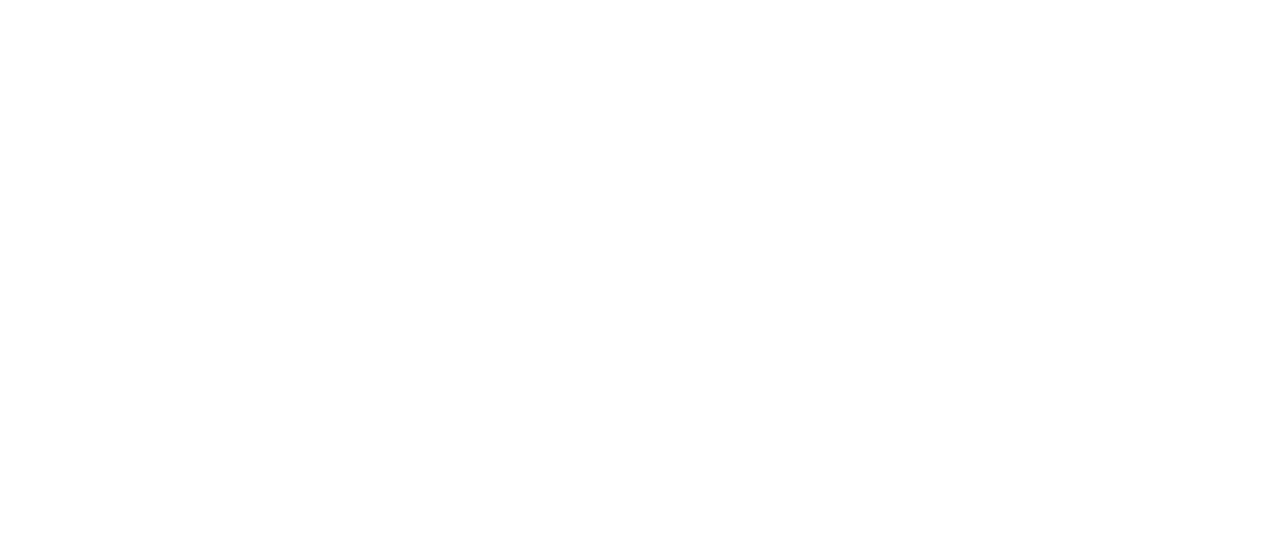
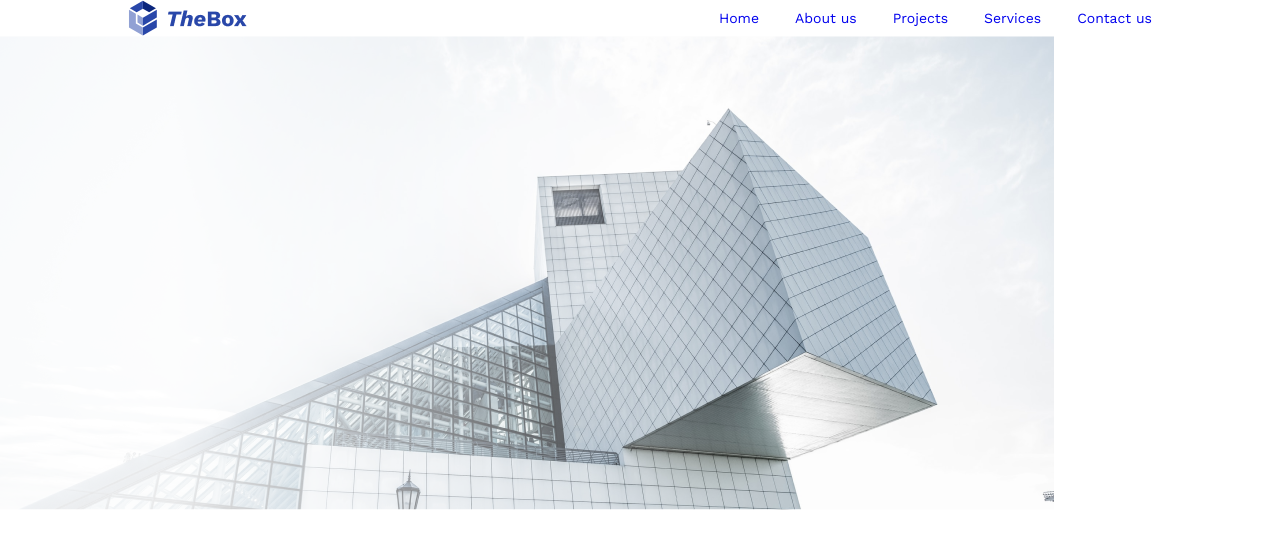
Before and after one commit to aedricson/find-the-project-land, a plain HTML site: page index.html in a window 1280 px wide. Drawn offline with nearby package versions, Linux system fonts and the light colour scheme.

Commit message:
Added header markup and some styles

```diff
--- a/index.html
+++ b/index.html
@@ -1,11 +1,57 @@
 <!DOCTYPE html>
 <html lang="en">
-<head>
+<head class="page">
   <meta charset="UTF-8">
   <meta name="viewport" content="width=device-width, initial-scale=1.0">
-  <title>Find the project</title>
+  <title>The box</title>
+  <link rel="preconnect" href="https://fonts.googleapis.com">
+  <link rel="preconnect" href="https://fonts.gstatic.com" crossorigin>
+  <link href="https://fonts.googleapis.com/css2?family=Work+Sans:ital,wght@0,100..900;1,100..900&display=swap" rel="stylesheet">
+  <link rel="stylesheet" href="styles/style.css">
 </head>
-<body>
+<body class="page__content">
+  <header class="header">
+    <div class="header__top page__wrap">
+      <div class="logo">
+        <a href="/" class="logo__link">
+          <div class="logo__icon">
+            <img src="./images/the-box_logo.svg" alt="logo icon">
+          </div>
 
+          <div class="logo__text">
+            <img src="./images/the-box_text-logo.png" alt="logo text">
+          </div>
+        </a>
+      </div>
+
+      <nav class="nav">
+        <ul class="nav__menu">
+          <li class="nav__item">
+            <a href="#home" class="nav__link">Home</a>
+          </li>
+
+          <li class="nav__item">
+            <a href="#about-us" class="nav__link">About us</a>
+          </li>
+
+          <li class="nav__item">
+            <a href="#projects" class="nav__link">Projects</a>
+          </li>
+
+          <li class="nav__item">
+            <a href="#services" class="nav__link">Services</a>
+          </li>
+
+          <li class="nav__item">
+            <a href="#contact-us" class="nav__link">Contact us</a>
+          </li>
+        </ul>
+      </nav>
+    </div>
+
+    <div class="header__bottom">
+      <img src="./images/hero.png" alt="hero">
+    </div>
+  </header>
 </body>
 </html>
--- a/styles/style.scss
+++ b/styles/style.scss
@@ -0,0 +1,60 @@
+.page {
+  &__content {
+    margin: 0;
+
+    font-family: 'Work Sans', sans-serif;
+    font-weight: 400;
+    font-style: normal;
+    font-size: 14px;
+  }
+
+  &__wrap {
+    margin: 0 auto;
+    max-width: 1024px;
+  }
+}
+
+.header {
+  &__top {
+    display: flex;
+    justify-content: space-between;
+    align-items: center;
+  }
+}
+
+.logo {
+  height: fit-content;
+
+  &__link {
+    display: flex;
+    align-items: center;
+    gap: 10px;
+  }
+
+  &__icon {
+    display: flex;
+  }
+
+  &__text {
+    display: flex;
+  }
+}
+
+.nav {
+  height: fit-content;
+
+  &__menu {
+    margin: 0;
+    padding: 0;
+    display: flex;
+    gap: 36px;
+
+    list-style: none;
+  }
+
+  &__link {
+
+
+    text-decoration: none;
+  }
+}
```
Also changed, not shown: images/about-us_photo.png (added), images/headset_icon.svg (added), images/hero.png (added), images/pencil_icon.svg (added), images/the-box_logo.svg (added), images/the-box_text-logo.png (added), styles/style.css (added), 1 other file.
